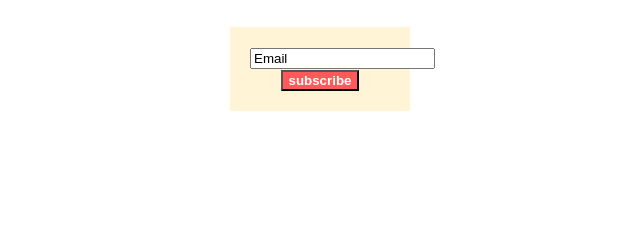
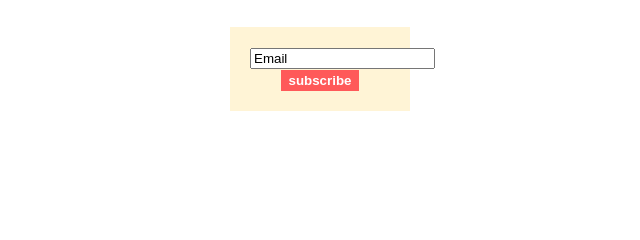
Before and after one commit to Mohaiminul-Islam-Bhuiyan/assignment-one, a plain HTML site: page index.html in a window 1280 px wide. Shown: the part 2659-2899 px from the top of the page, 320-960 px from the left. Drawn offline with Linux system fonts and the light colour scheme.

Commit message:
final product

```diff
--- a/style.css
+++ b/style.css
@@ -100,6 +100,8 @@ body{
     background-color: #ff5959;
     color: white;
     font-weight: 700;
+    border-style: solid;
+    border-color: #ff5959;
 }
 #footer{
     background-color: black;
```
